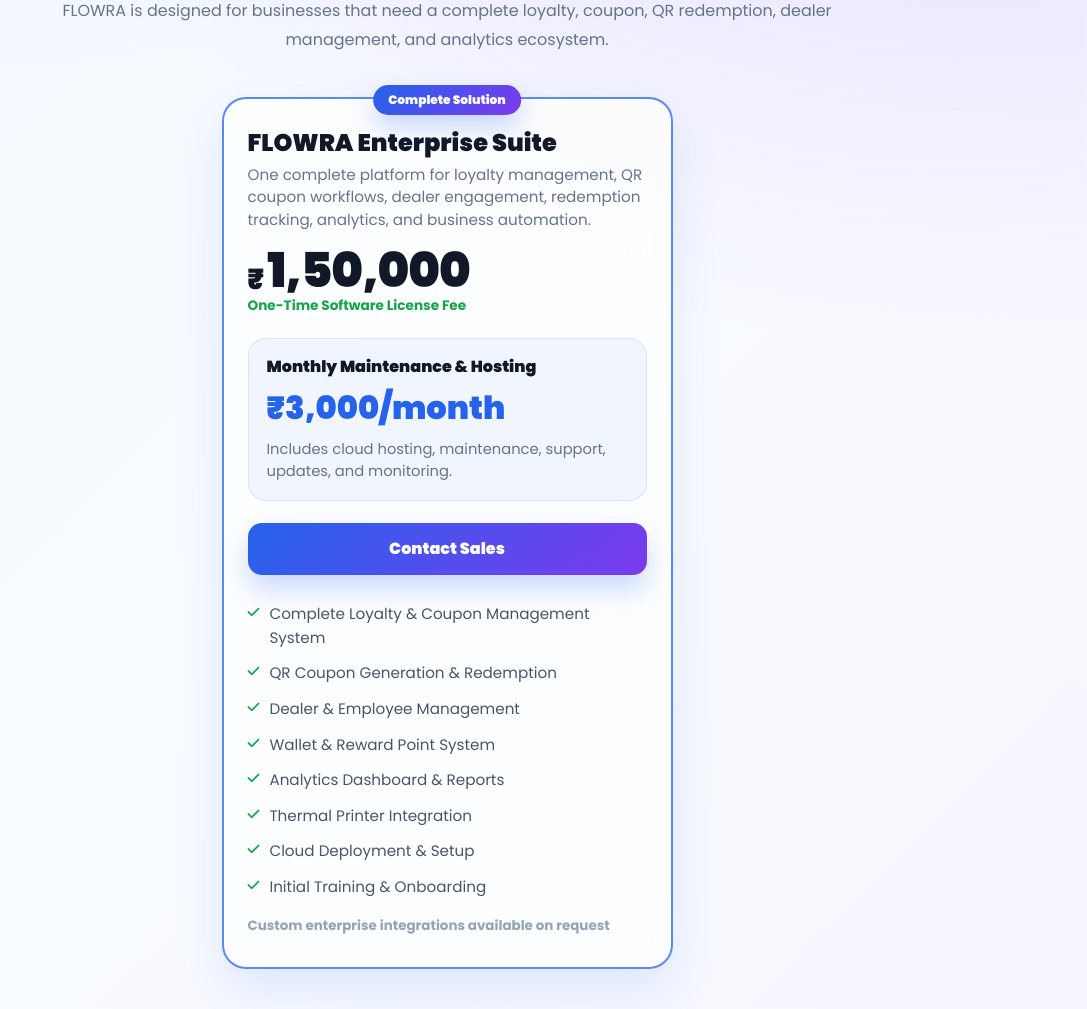
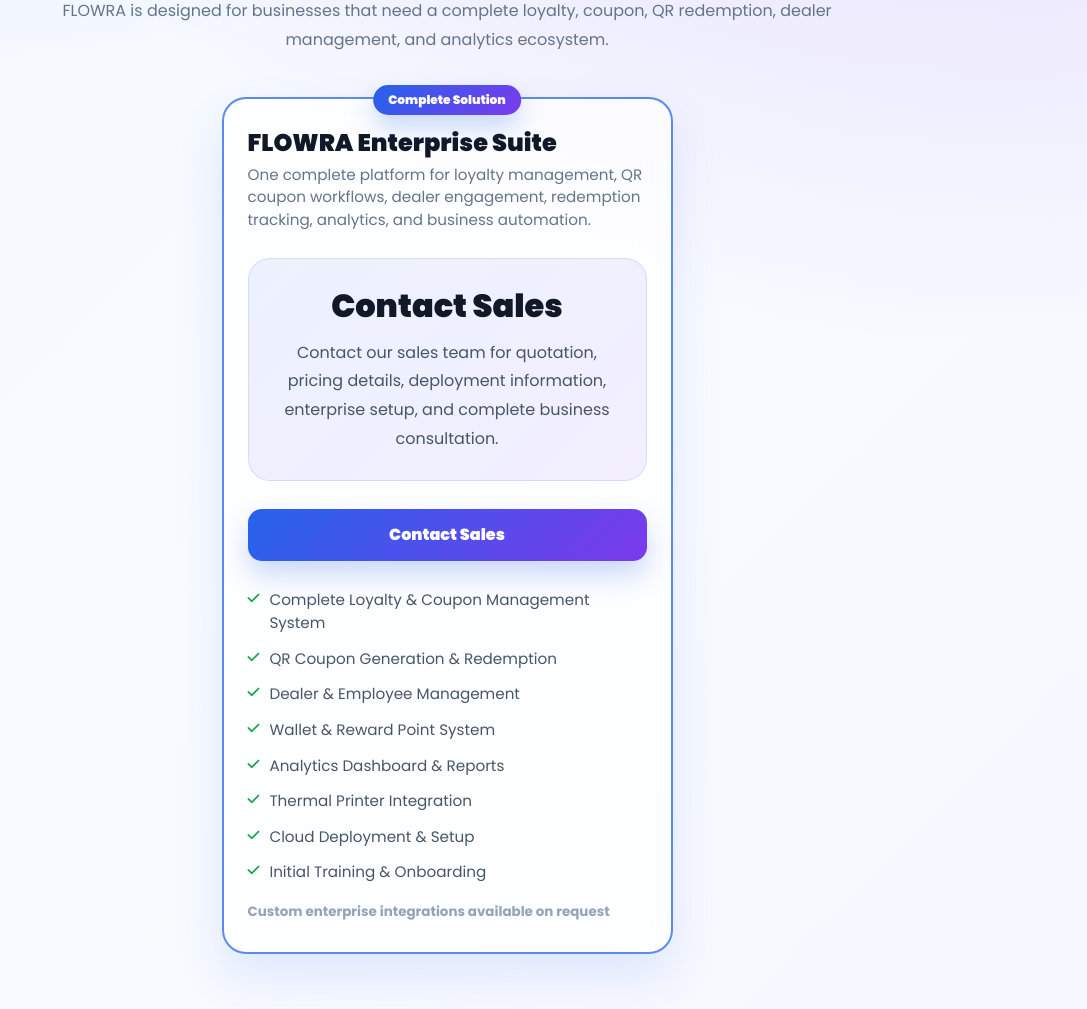
Before and after one commit to jodidarindia/flowra-loyalty-system, a Flask app: page / in a window 1280 px wide. Shown: the part 1836-2845 px from the top of the page, without its empty margins (193-1280 px from the left). Run offline with Flask 3, Linux system fonts and the light colour scheme; parts of the project's set-up code (start-up, migrations or seed data) failed here and were passed over; some libraries are stand-ins or nearby versions.

Commit message:
updated home.html

```diff
--- a/Coupon_System/templates/home.html
+++ b/Coupon_System/templates/home.html
@@ -1636,47 +1636,42 @@
                         redemption tracking, analytics, and business automation.
                     </p>
 
-                    <div class="price-line">
-                        <span class="currency">₹</span>
-                        <span class="amount">1,50,000</span>
-                    </div>
-
-                    <div class="billed-line">
-                        One-Time Software License Fee
-                    </div>
-
                     <div style="
-                        margin-top: 22px;
-                        margin-bottom: 22px;
-                        padding: 18px;
-                        border-radius: 18px;
-                        background: rgba(37,99,235,0.06);
-                        border: 1px solid rgba(37,99,235,0.12);
+    margin-top: 26px;
+    margin-bottom: 28px;
+    padding: 26px 22px;
+    border-radius: 22px;
+    background: linear-gradient(
+        135deg,
+        rgba(37,99,235,0.08),
+        rgba(124,58,237,0.08)
+    );
+    border: 1px solid rgba(37,99,235,0.14);
+    text-align:center;
 ">
-                        <h6 style="
-                            font-weight:900;
-                            margin-bottom:8px;
-                            color:#111827;
-                        ">
-                            Monthly Maintenance & Hosting
-                        </h6>
 
     <div style="
         font-size:2rem;
-                            font-weight:900;
-                            color:#2563eb;
+        font-weight:950;
+        color:#111827;
+        line-height:1.3;
+        margin-bottom:12px;
     ">
-                            ₹3,000/month
+        Contact Sales
     </div>
 
     <div style="
-                            color:#64748b;
-                            margin-top:6px;
-                            font-size:0.92rem;
+        color:#475569;
+        font-size:1rem;
+        line-height:1.8;
+        max-width:420px;
+        margin:auto;
     ">
-                            Includes cloud hosting, maintenance,
-                            support, updates, and monitoring.
-                        </div>
+        Contact our sales team for quotation,
+        pricing details, deployment information,
+        enterprise setup, and complete business consultation.
+    </div>
+
 </div>
 
                     <a href="https://wa.me/918120470018"
```
Lines whose indentation alone changed are shown as unchanged.
